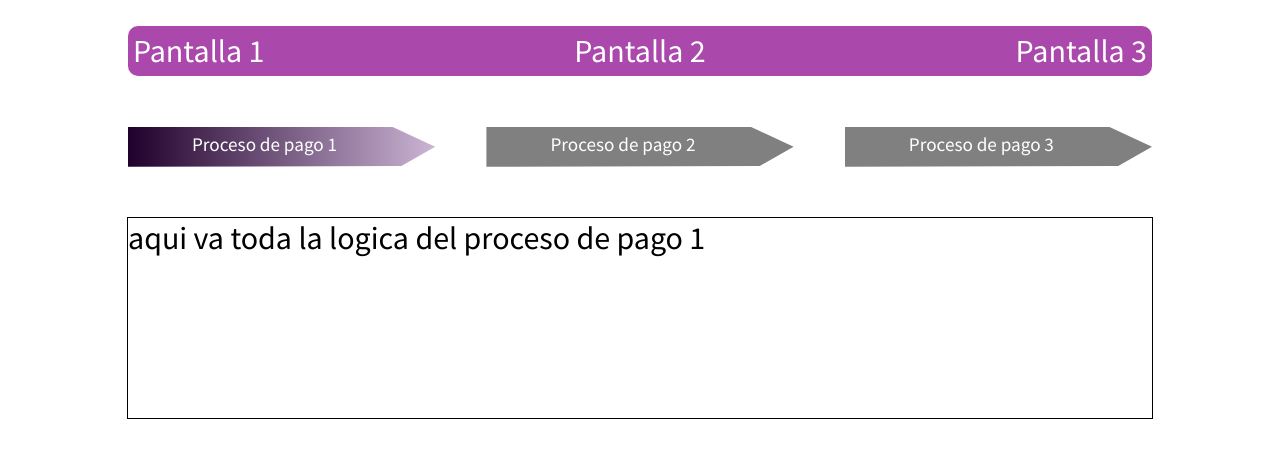
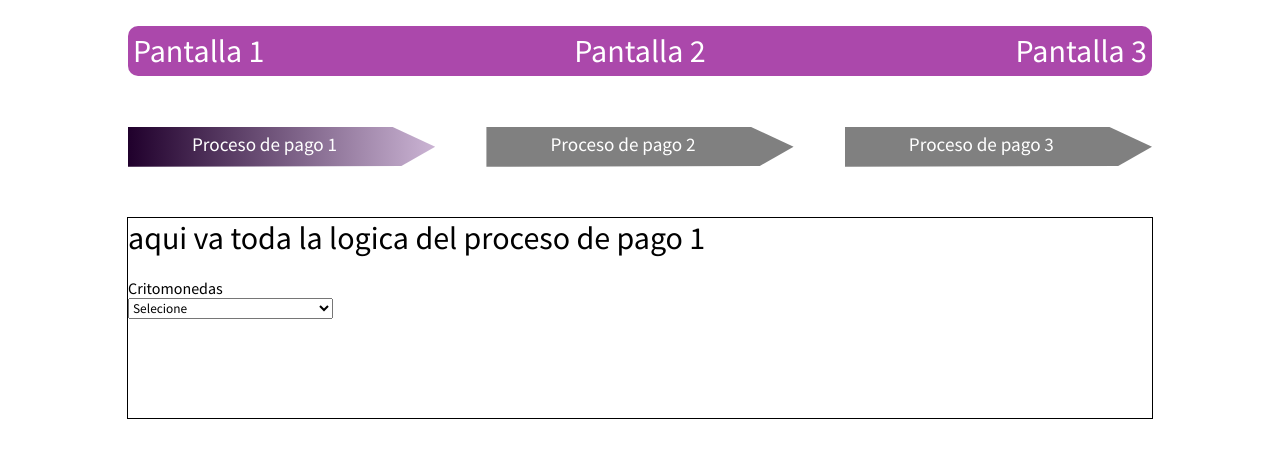
Before and after one commit to olde0304/ejemploRutas, a React app: page /PantallaUno in a window 1280 px wide. Built offline with nearby package versions, Linux system fonts and the light colour scheme.

Commit message:
combo listi

```diff
--- /dev/null
+++ b/src/components/Criptomonedas.js
@@ -0,0 +1,158 @@
+export const critomendas = {
+    "777": {
+        "is_fiat": 0,
+        "rate_btc": "0.000000850569151603920000",
+        "last_update": "1636990862",
+        "tx_fee": "0.00000000",
+        "status": "online",
+        "name": "BINGO Entertainment",
+        "confirms": "3",
+        "can_convert": 0,
+        "capabilities": [
+            "wallet"
+        ],
+        "chain": "ETH",
+        "contract": "0xd8002cd05d5b2a85557e1caaa179cc2408d5ad42",
+        "explorer": "https://etherscan.io/tx/%txid%",
+        "accepted": 0
+    },
+    "BTC": {
+        "is_fiat": 0,
+        "rate_btc": "1.000000000000000000000000",
+        "last_update": "1375473661",
+        "tx_fee": "0.00040000",
+        "status": "online",
+        "name": "Bitcoin",
+        "confirms": "2",
+        "can_convert": 1,
+        "capabilities": [
+            "payments",
+            "wallet",
+            "transfers",
+            "convert"
+        ],
+        "explorer": "https://blockchair.com/bitcoin/transaction/%txid%?from=coinpayments",
+        "accepted": 1
+    },
+    "BTC.BEP2": {
+        "is_fiat": 0,
+        "rate_btc": "1.000000000000000000000000",
+        "last_update": "1636990862",
+        "tx_fee": "0.00000000",
+        "status": "online",
+        "name": "Bitcoin/BTCB Token (BC Chain)",
+        "confirms": "10",
+        "can_convert": 1,
+        "capabilities": [
+            "payments",
+            "wallet",
+            "dest_tag",
+            "convert"
+        ],
+        "chain": "BNB",
+        "contract": "BTCB-1DE",
+        "explorer": "https://explorer.binance.org/tx/%txid%",
+        "accepted": 0
+    },
+    "BTC.BEP20": {
+        "is_fiat": 0,
+        "rate_btc": "1.000000000000000000000000",
+        "last_update": "1636990862",
+        "tx_fee": "0.00000000",
+        "status": "online",
+        "name": "Bitcoin/BTCB Token (BSC Chain)",
+        "confirms": "50",
+        "can_convert": 1,
+        "capabilities": [
+            "payments",
+            "wallet",
+            "convert"
+        ],
+        "chain": "BNB.BSC",
+        "contract": "0x7130d2a12b9bcbfae4f2634d864a1ee1ce3ead9c",
+        "explorer": "https://bscscan.com/tx/%txid%",
+        "accepted": 0
+    },
+    "BTC.LN": {
+        "is_fiat": 0,
+        "rate_btc": "1.000000000000000000000000",
+        "last_update": "2147483647",
+        "tx_fee": "0.00002500",
+        "status": "online",
+        "name": "Bitcoin (Lightning Network)",
+        "confirms": "1",
+        "can_convert": 0,
+        "capabilities": [
+            "payments"
+        ],
+        "accepted": 0
+    },
+    "USD": {
+        "is_fiat": 1,
+        "rate_btc": "0.000015519443873377000000",
+        "last_update": "1636990862",
+        "tx_fee": "0.00000000",
+        "status": "online",
+        "name": "United States Dollar",
+        "confirms": "1",
+        "can_convert": 0,
+        "capabilities": [],
+        "accepted": 0
+    },
+    "BCH": {
+        "is_fiat": 0,
+        "rate_btc": "0.010379012844724000000000",
+        "last_update": "1636990862",
+        "tx_fee": "0.00300000",
+        "status": "online",
+        "name": "Bitcoin Cash",
+        "confirms": "3",
+        "can_convert": 1,
+        "capabilities": [
+            "payments",
+            "wallet",
+            "transfers",
+            "convert"
+        ],
+        "explorer": "https://blockchair.com/bitcoin-cash/transaction/%txid%?from=coinpayments",
+        "accepted": 0
+    },
+    "BCH.BEP2": {
+        "is_fiat": 0,
+        "rate_btc": "0.010367163211181000000000",
+        "last_update": "1636990862",
+        "tx_fee": "0.00000000",
+        "status": "online",
+        "name": "Bitcoin Cash Token (BC Chain)",
+        "confirms": "10",
+        "can_convert": 0,
+        "capabilities": [
+            "payments",
+            "wallet",
+            "dest_tag"
+        ],
+        "chain": "BNB",
+        "contract": "BCH-1FD",
+        "explorer": "https://explorer.binance.org/tx/%txid%",
+        "accepted": 0
+    },
+    "BCH.BEP20": {
+        "is_fiat": 0,
+        "rate_btc": "0.010367163211181000000000",
+        "last_update": "1636990862",
+        "tx_fee": "0.00000000",
+        "status": "online",
+        "name": "Bitcoin Cash Token (BSC Chain)",
+        "confirms": "50",
+        "can_convert": 1,
+        "capabilities": [
+            "payments",
+            "wallet",
+            "convert"
+        ],
+        "chain": "BNB.BSC",
+        "contract": "0x8ff795a6f4d97e7887c79bea79aba5cc76444adf",
+        "explorer": "https://bscscan.com/tx/%txid%",
+        "accepted": 0
+    }
+}
--- a/src/components/PurcoApp/PantallaUno.js
+++ b/src/components/PurcoApp/PantallaUno.js
@@ -1,8 +1,21 @@
-import React from 'react'
+import React, { useState } from 'react'
 import { Flechas } from './Flechas'
-
+import { critomendas } from '../Criptomonedas';
+import { useForm } from '../../hooks/useForm';
 
 export const PantallaUno = () => {
+
+    const moneda = Object.values(critomendas)
+
+    const [formValues, handleInputChange] = useForm(
+        {
+            monedaSeleccionada: ''
+        }
+    )
+
+    const {monedaSeleccionada} = formValues;
+
+    console.log(monedaSeleccionada)
 
     return (
         <>
@@ -10,6 +23,20 @@ export const PantallaUno = () => {
 
             <div className="contenedorCentral">
                 <p className="contenedorCentral__text">aqui va toda la logica del proceso de pago 1</p>
+
+                <div className="contendorComboBox">
+                    <label className="">Critomonedas</label>
+                    <select name="monedaSeleccionada" onClick={handleInputChange} className="selector" >
+                        <option value={monedaSeleccionada}>Selecione</option>
+                        {
+                            moneda.map((m, i) => (
+                                <option key={i} value={m.name}>{m.name}</option>
+                            ))
+                        }
+                    </select>
+                </div>
+
+
             </div>
         </>
     )
--- a/src/components/PurcoApp/estilos.css
+++ b/src/components/PurcoApp/estilos.css
@@ -81,3 +81,12 @@
     font-size: 2rem;
     margin: 20px auto;
 }
+
+.contendorComboBox{
+    display: flex;
+    flex-direction: column;
+}
+
+.selector{
+    width: 20%;
+}
--- /dev/null
+++ b/src/hooks/useForm.js
@@ -0,0 +1,22 @@
+import { useState } from "react"
+
+
+export const useForm = (initialState = {}) => {
+
+    const [values, setValues] = useState(initialState);
+
+    const reset = () => {
+        setValues( initialState )
+    }
+
+    const handleInputChange = ( { target } ) => {
+        //console.log(e.target.name)
+        setValues({
+            ...values,
+            [ target.name ]: target.value
+        });
+    }
+
+    return [ values, handleInputChange ];
+
+}
```
